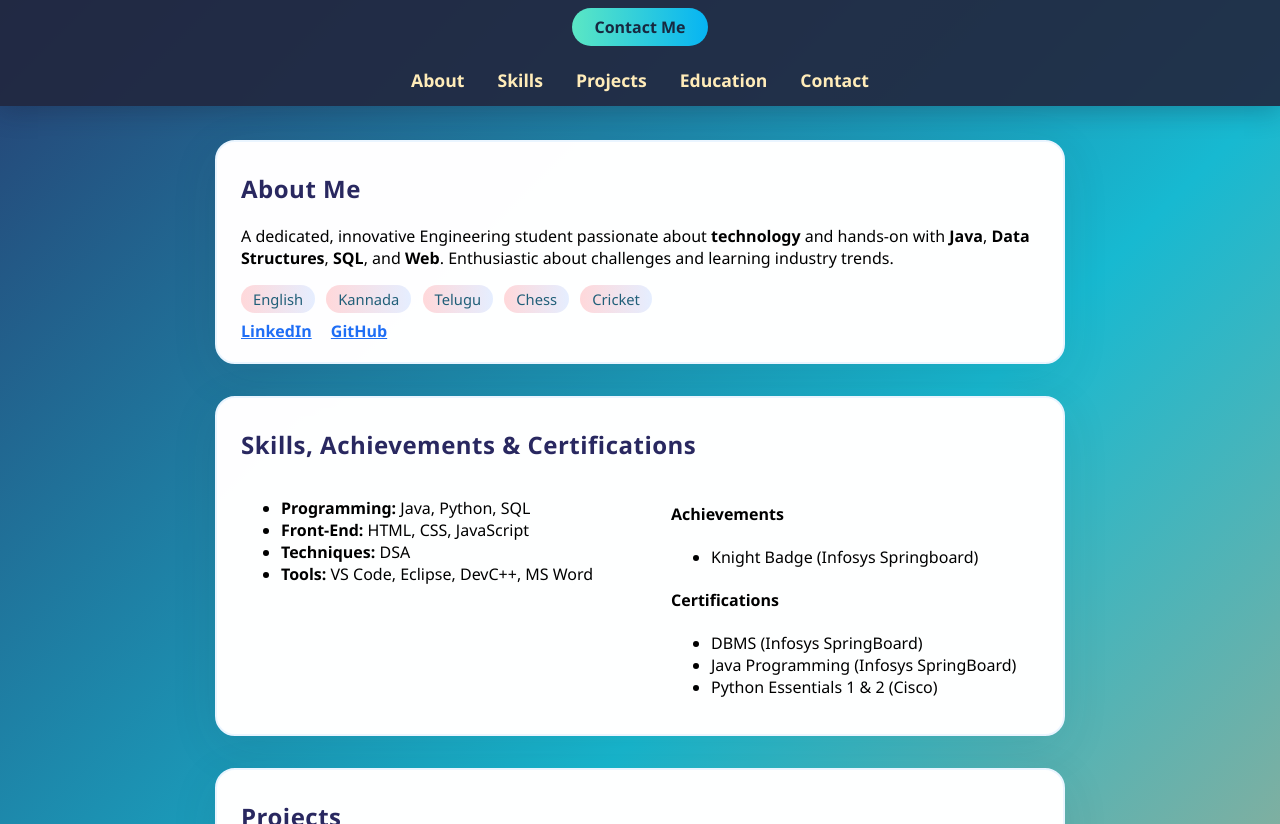
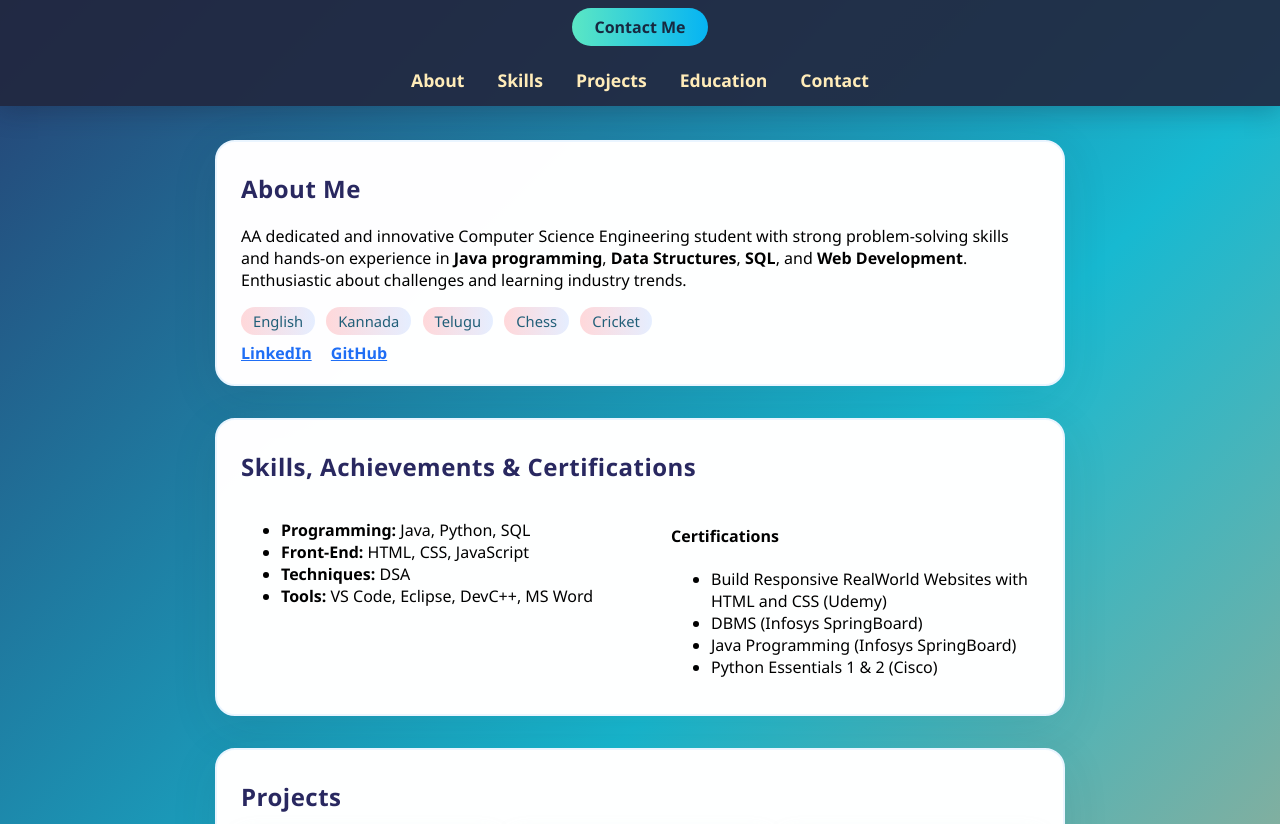
Before and after one commit to sujanreddy706/MyProtfolio, a plain HTML site: page index.html in a window 1280 px wide. Shown: the part 276-1100 px from the top of the page. Drawn offline with Linux system fonts and the light colour scheme.

Commit message:
Add files via upload

```diff
--- a/index.html
+++ b/index.html
@@ -28,11 +28,11 @@
       <section id="about" class="card">
         <h2>About Me</h2>
         <p>
-          A dedicated, innovative Engineering student passionate about
-          <strong>technology</strong> and hands-on with <strong>Java</strong>,
-          <strong>Data Structures</strong>, <strong>SQL</strong>, and
-          <strong>Web</strong>. Enthusiastic about challenges and learning
-          industry trends.
+          AA dedicated and innovative Computer Science Engineering student with
+          strong problem-solving skills and hands-on experience in
+          <strong>Java programming</strong>, <strong>Data Structures</strong>,
+          <strong>SQL</strong>, and <strong>Web Development</strong>.
+          Enthusiastic about challenges and learning industry trends.
         </p>
         <div class="tags">
           <span>English</span>
@@ -60,12 +60,11 @@
             <li><strong>Tools:</strong> VS Code, Eclipse, DevC++, MS Word</li>
           </ul>
           <div>
-            <h4>Achievements</h4>
-            <ul>
-              <li>Knight Badge (Infosys Springboard)</li>
-            </ul>
             <h4>Certifications</h4>
             <ul>
+              <li>
+                Build Responsive RealWorld Websites with HTML and CSS (Udemy)
+              </li>
               <li>DBMS (Infosys SpringBoard)</li>
               <li>Java Programming (Infosys SpringBoard)</li>
               <li>Python Essentials 1 & 2 (Cisco)</li>
```
